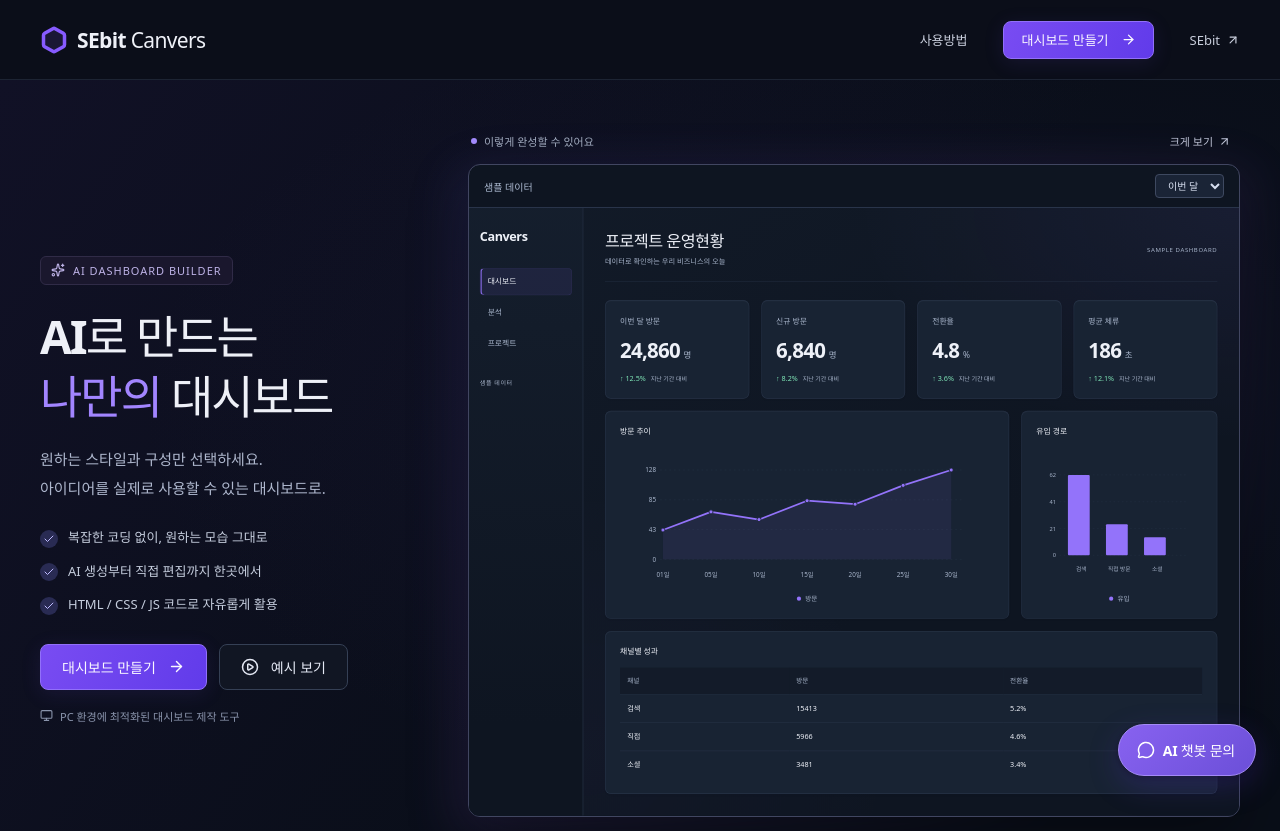
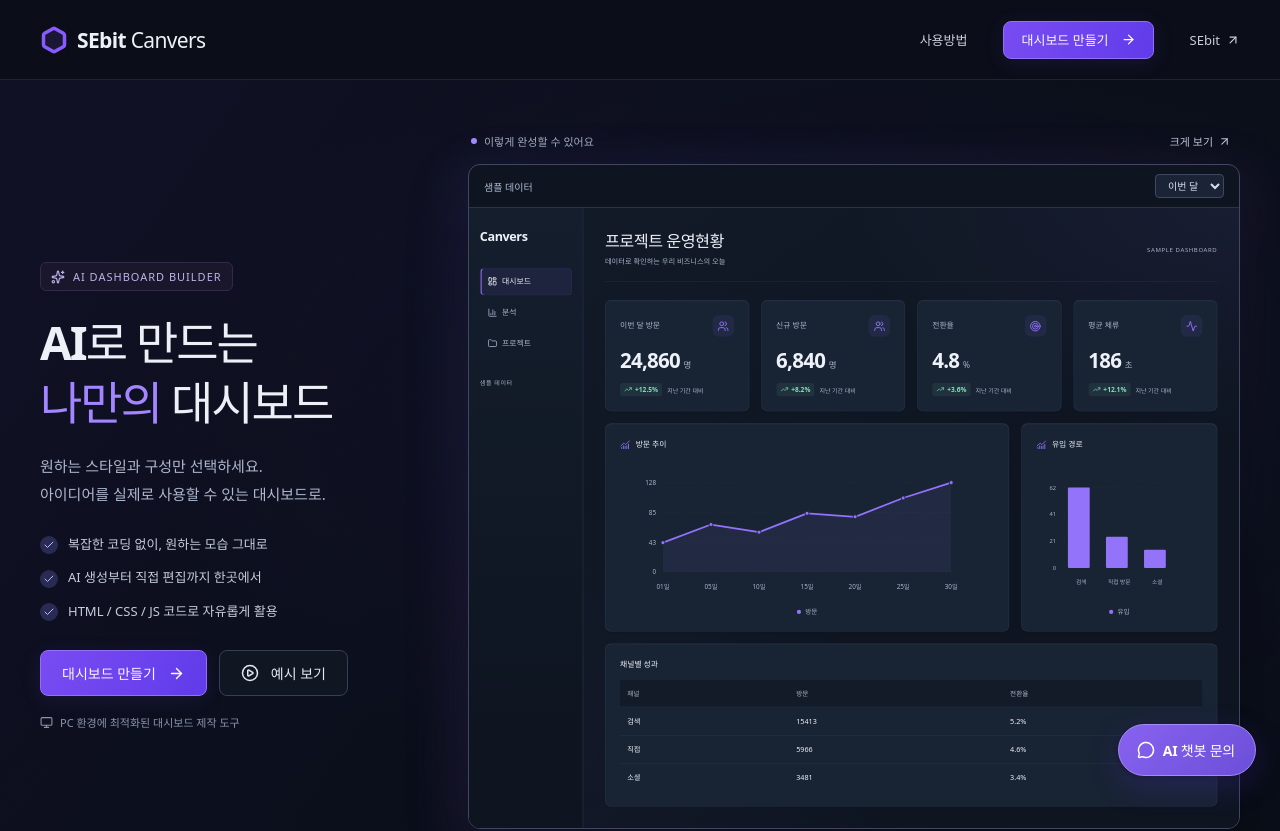
Before and after one commit to sehyunictsebitleedy/sebitcanvers_v3, a React (Vite) app in the folder sebitcanvers_v3/frontend/: page / in a window 1280 px wide. Shown: the top 831 px of the page. Built offline with nearby package versions, Linux system fonts and the light colour scheme.

Commit message:
design: add dashboard icons status badges and task lists

```diff
--- a/sebitcanvers_v3/frontend/src/create/typeDesign.ts
+++ b/sebitcanvers_v3/frontend/src/create/typeDesign.ts
@@ -14,6 +14,9 @@ export function applyTypeDesign(schema: DashboardSchema, type: keyof typeof type
   const trend = charts.components[0];
   const distribution = charts.components[1];
   const table = tables.components[0];
+  const icons = { 0: ["users", "users", "target", "activity"], 1: ["users", "activity", "target", "users"], 3: ["chart", "target", "activity", "users"], 4: ["chart", "activity", "activity", "target"] } as const;
+  kpis.components.forEach((c, i) => { if (c.type === "kpi") c.icon = icons[type][i % 4]; });
+  schema.navigation.items.forEach((item, i) => { item.icon = (["dashboard", "chart", "folder"] as const)[i % 3]; });
   if (trend.type !== "chart" || distribution.type !== "chart" || table.type !== "table") throw new Error("Invalid base design");
   const renameKpis = (titles: string[], values: number[], units: string[]) => kpis.components.forEach((c, i) => {
     if (c.type === "kpi") { c.title = titles[i]; c.value = values[i]; c.unit = units[i]; }
--- a/sebitcanvers_v3/frontend/src/dashboard/Renderer.tsx
+++ b/sebitcanvers_v3/frontend/src/dashboard/Renderer.tsx
@@ -1,5 +1,5 @@
 import type { CSSProperties } from "react";
-import { Activity, ChartNoAxesCombined, Target, Users, Wallet } from "lucide-react";
+import { Activity, ChartNoAxesCombined, Target, Users, Wallet, CircleCheck, Clock3, CircleAlert, ShieldCheck, ListTodo, Bell, TrendingUp, TrendingDown } from "lucide-react";
 import { validateDashboard } from "./schema";
 import { AssetImage } from "./AssetImage";
 import { NavigationIcon } from "./NavigationEditor";
@@ -188,7 +188,24 @@ export function Chart({ component }: { component: ChartComponent }) {
     </>
   );
 }
-function Content({ component, editing = false }: { component: DashboardComponent; editing?: boolean }) {
+function TableValue({ value, column }: { value: string | number; column: {key: string; label: string} }) {
+  const text = String(value);
+  if (/^(status|state|상태)$/i.test(column.key) || /^(상태|진행 상태)$/.test(column.label)) {
+    const state = /^(정상|활성|완료|성공|active|healthy|completed|success)$/i.test(text) ? "success"
+      : /^(진행 중|진행중|대기|예정|주의|pending|in progress|warning)$/i.test(text) ? "pending"
+      : /^(오류|실패|장애|error|failed|down)$/i.test(text) ? "error" : null;
+    if (state) {
+      const Icon = state === "success" ? CircleCheck : state === "pending" ? Clock3 : CircleAlert;
+      return <span className={`db-cell-badge db-cell-${state}`}><Icon size={13} aria-hidden="true" />{text}</span>;
+    }
+  }
+  if (/^(role|권한)$/i.test(column.key) || column.label === "권한")
+    return <span className="db-cell-badge db-cell-role"><ShieldCheck size={13} aria-hidden="true" />{text}</span>;
+  if (/^(team|담당 팀)$/i.test(column.key) || column.label === "담당 팀")
+    return <span className="db-team"><span className="db-avatar" aria-hidden="true">{Array.from(text)[0] || "·"}</span>{text}</span>;
+  return <>{value}</>;
+}
+function Content({ component, editing = false, projectType }: { component: DashboardComponent; editing?: boolean; projectType?: string }) {
   if (component.type === "statusBadge") {
     const state = {
       info: { label: "안내", symbol: "ⓘ" },
@@ -263,7 +280,7 @@ function Content({ component, editing = false }: { component: DashboardComponent
   if (component.type === "progress")
     return (
       <>
-        <h3>{component.title}</h3>
+        <h3 className="db-icon-heading"><Target size={17} aria-hidden="true" />{component.title}</h3>
         <p className="db-value">
           {Math.round((component.value / component.max) * 100)}
           <span>%</span>
@@ -281,7 +298,7 @@ function Content({ component, editing = false }: { component: DashboardComponent
   if (component.type === "notification")
     return (
       <div className={`db-notification ${component.status}`}>
-        <h3>{component.title}</h3>
+        <h3 className="db-icon-heading"><Bell size={17} aria-hidden="true" />{component.title}</h3>
         <p>{component.message}</p>
       </div>
     );
@@ -293,8 +310,9 @@ function Content({ component, editing = false }: { component: DashboardComponent
       <>
         <div className="db-kpi-heading">
           <h3>{component.title}</h3>
-          {Icon && <Icon className="db-kpi-icon" aria-hidden="true" size={20}
-            style={{ color: component.color ?? "var(--db-primary)" }} />}
+          {Icon && <span className="db-kpi-icon-wrap" style={{ color: component.color ?? "var(--db-primary)" }}>
+            <Icon className="db-kpi-icon" aria-hidden="true" size={19} />
+          </span>}
         </div>
         <p className="db-value" style={{ color: component.color ?? undefined }}>
           {component.value.toLocaleString("en-US", {
@@ -303,7 +321,10 @@ function Content({ component, editing = false }: { component: DashboardComponent
           <span>{component.unit}</span>
         </p>
         <p className={`db-change ${component.change < 0 ? "negative" : ""}`}>
-          {component.change >= 0 ? "↑" : "↓"} {Math.abs(component.change)}%{" "}
+          <strong className="db-trend-badge">
+            {component.change >= 0 ? <TrendingUp size={13} aria-hidden="true" /> : <TrendingDown size={13} aria-hidden="true" />}
+            {component.change >= 0 ? "+" : "−"}{Math.abs(component.change)}%
+          </strong>{" "}
           <span>지난 기간 대비</span>
         </p>
       </>
@@ -312,10 +333,21 @@ function Content({ component, editing = false }: { component: DashboardComponent
   if (component.type === "chart")
     return (
       <>
-        <h3>{component.title}</h3>
+        <h3 className="db-icon-heading"><ChartNoAxesCombined size={17} aria-hidden="true" />{component.title}</h3>
         <Chart component={component} />
       </>
     );
+  if (projectType === "project" && component.layout.columnSpan <= 4 && component.columns.length === 2 && component.columns[0].key === "task" && component.columns[1].key === "team") {
+    const phase = component.title === "완료" ? "success" : component.title === "진행 중" ? "active" : "planned";
+    const Icon = phase === "success" ? CircleCheck : phase === "active" ? Activity : ListTodo;
+    return <div className={`db-task-list db-task-${phase}`}>
+      <div className="db-task-heading"><h3 className="db-icon-heading"><Icon size={17} aria-hidden="true" />{component.title}</h3><span className="db-task-count">{component.rows.length}<span className="db-visually-hidden">개 업무</span></span></div>
+      {component.rows.length ? <ul>{component.rows.map((row, i) => <li key={i}>
+        <strong>{row.task}</strong>
+        <TableValue value={row.team} column={component.columns[1]} />
+      </li>)}</ul> : <p className="db-empty">표시할 업무가 없습니다.</p>}
+    </div>;
+  }
   return (
     <>
       <h3>{component.title}</h3>
@@ -335,7 +367,7 @@ function Content({ component, editing = false }: { component: DashboardComponent
               {component.rows.map((row, i) => (
                 <tr key={i}>
                   {component.columns.map((column) => (
-                    <td key={column.key}>{row[column.key]}</td>
+                    <td key={column.key}><TableValue value={row[column.key]} column={column} /></td>
                   ))}
                 </tr>
               ))}
@@ -498,7 +530,7 @@ export function DashboardRenderer({
                         aria-pressed={selectedId === component.id}
                       />
                     )}
-                    <Content component={component} editing={!!onSelect} />
+                    <Content component={component} editing={!!onSelect} projectType={data.project.type} />
                   </article>
                 ))}
             </section>
--- a/sebitcanvers_v3/frontend/src/dashboard/renderer.css
+++ b/sebitcanvers_v3/frontend/src/dashboard/renderer.css
@@ -549,3 +549,35 @@
 .schema-dashboard .db-header-date time { color: var(--db-text); font-variant-numeric: tabular-nums; }
 .schema-dashboard .db-kpi-heading { display: flex; align-items: start; justify-content: space-between; gap: 12px; }
 .schema-dashboard .db-kpi-icon { flex-shrink: 0; }
+.schema-dashboard .db-kpi-icon-wrap {
+  width: 36px; height: 36px; flex-shrink: 0;
+  display: grid; place-items: center; border-radius: 10px;
+  background: color-mix(in srgb, var(--db-primary) 9%, transparent);
+}
+.schema-dashboard .db-kpi-heading { align-items: center; }
+.schema-dashboard .db-icon-heading { display: flex; align-items: center; gap: 9px; }
+.schema-dashboard .db-icon-heading svg { flex-shrink: 0; color: var(--db-primary); }
+.schema-dashboard .db-trend-badge {
+  display: inline-flex; align-items: center; gap: 5px; padding: 3px 7px;
+  border-radius: 5px; background: color-mix(in srgb, currentColor 8%, transparent);
+  font-size: 11px; font-weight: 600;
+}
+.schema-dashboard .db-cell-badge { display: inline-flex; align-items: center; gap: 6px; padding: 4px 8px; border-radius: 6px; font-size: 11px; font-weight: 500; }
+.schema-dashboard .db-cell-success { color: #127354; background: #15805d12; }
+.schema-dashboard .db-cell-pending { color: #925e12; background: #b67b1712; }
+.schema-dashboard .db-cell-error { color: #b32943; background: #bc345012; }
+.schema-dashboard.db-style-dark .db-cell-success { color: #89d9b7; background: #89d9b712; }
+.schema-dashboard.db-style-dark .db-cell-pending { color: #e9c080; background: #e9c08012; }
+.schema-dashboard.db-style-dark .db-cell-error { color: #f1a1b0; background: #f1a1b012; }
+.schema-dashboard .db-cell-role { color: var(--db-muted); background: color-mix(in srgb, var(--db-muted) 8%, transparent); }
+.schema-dashboard .db-team { display: inline-flex; align-items: center; gap: 7px; font-size: 11px; color: var(--db-muted); }
+.schema-dashboard .db-avatar { display: grid; place-items: center; flex-shrink: 0; width: 24px; height: 24px; border-radius: 50%; color: var(--db-text); background: color-mix(in srgb, var(--db-primary) 12%, var(--db-surface)); font-size: 10px; font-weight: 600; }
+.schema-dashboard .db-task-heading { display: flex; align-items: center; justify-content: space-between; gap: 10px; margin-bottom: 18px; }
+.schema-dashboard .db-task-count { padding: 2px 7px; background: color-mix(in srgb, var(--db-muted) 10%, transparent); color: var(--db-muted); border-radius: 5px; font-size: 11px; }
+.schema-dashboard .db-task-list ul { margin: 0; padding: 0; list-style: none; }
+.schema-dashboard .db-task-list li { display: flex; flex-direction: column; align-items: flex-start; gap: 14px; padding: 16px 0; border-top: 1px solid color-mix(in srgb, var(--db-border) 65%, transparent); }
+.schema-dashboard .db-task-list li > strong { font-size: 13px; font-weight: 500; color: var(--db-text); }
+.schema-dashboard .db-task-planned .db-icon-heading svg { color: var(--db-muted); }
+.schema-dashboard .db-task-success .db-icon-heading svg { color: #198268; }
+.schema-dashboard.db-style-dark .db-task-success .db-icon-heading svg { color: #89d9b7; }
+.schema-dashboard .db-visually-hidden { position: absolute; width: 1px; height: 1px; overflow: hidden; clip-path: inset(50%); white-space: nowrap; }
```
Also changed, not shown: 4 other files (tests, documents, lock files or other folders).
